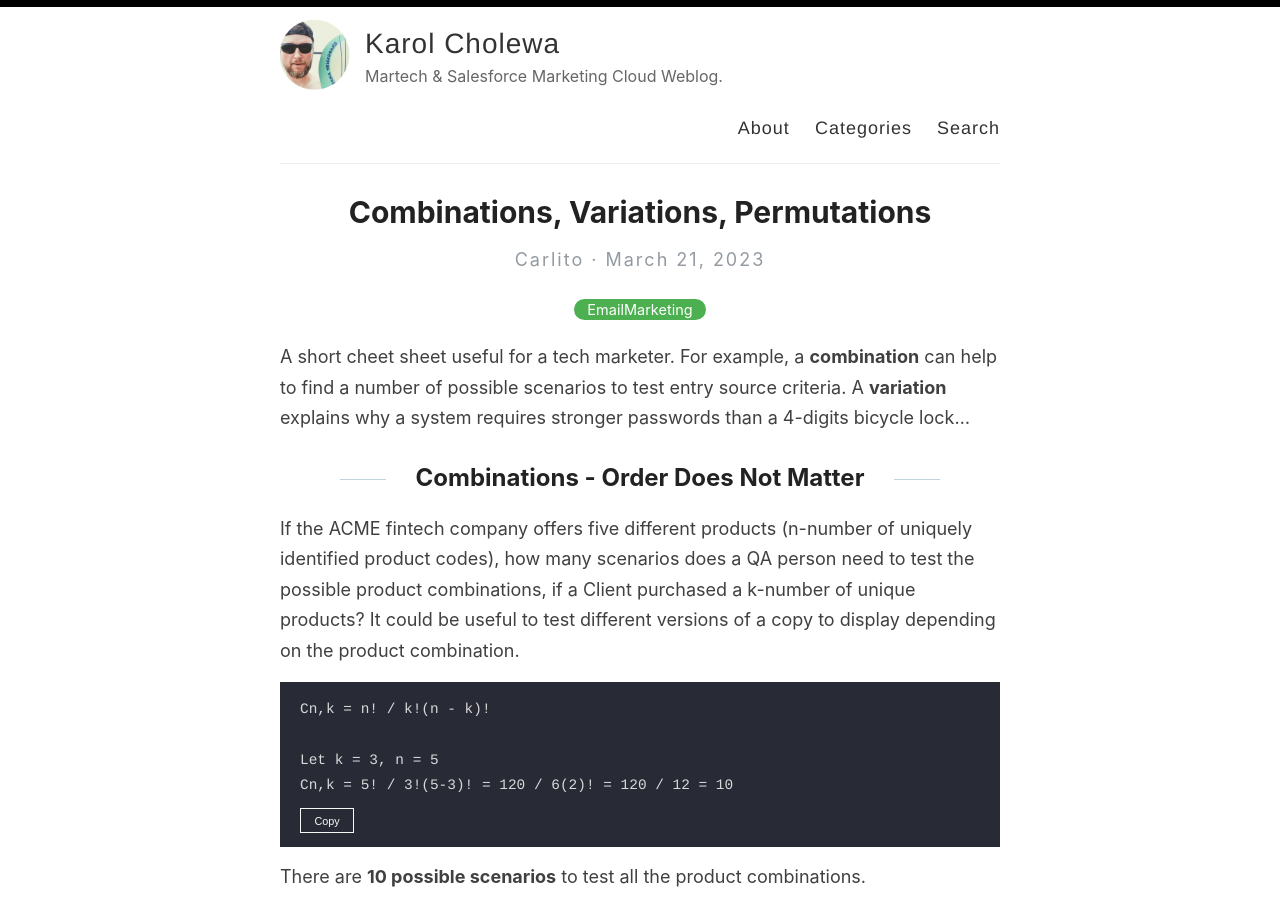
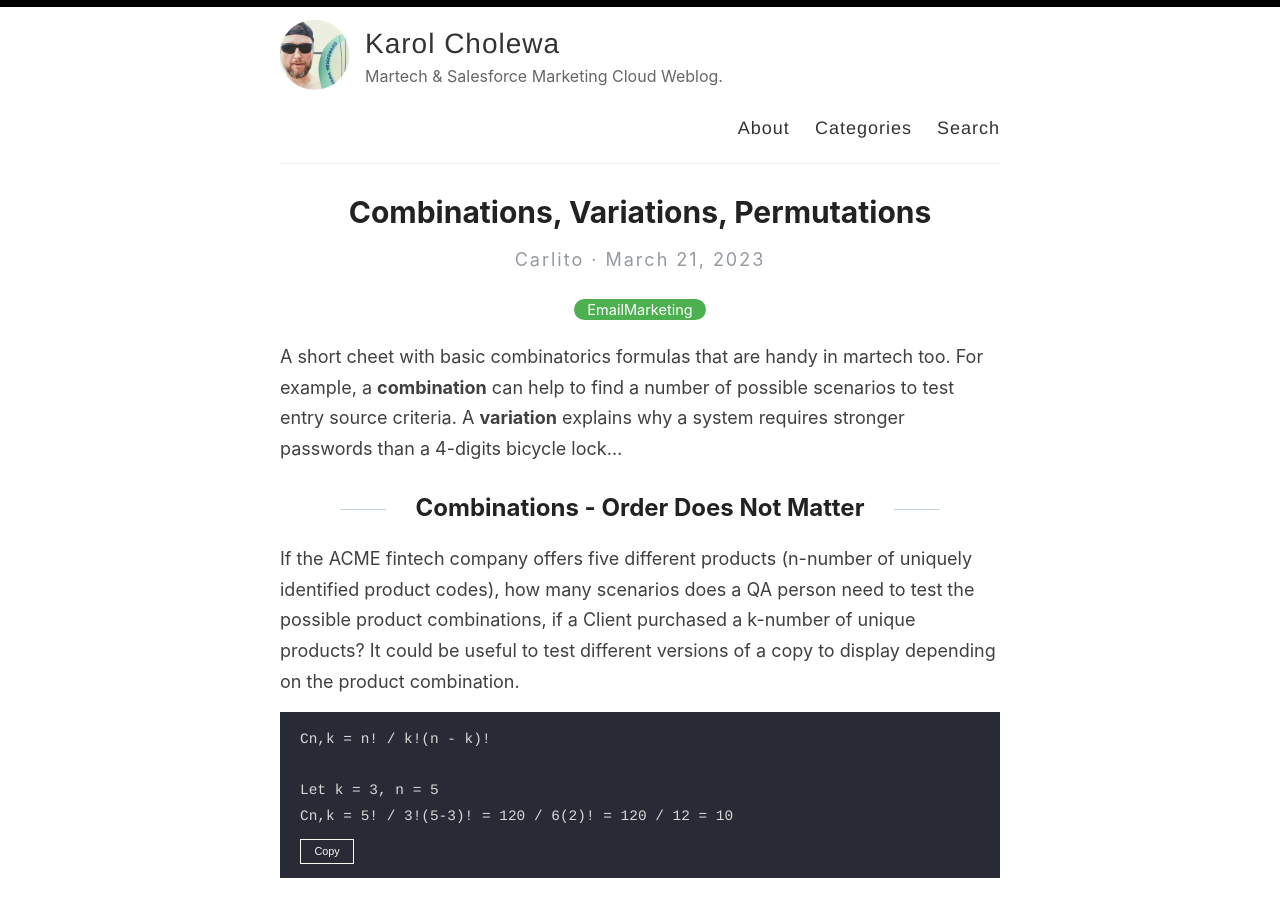
Before and after one commit to karolcholewa/blog, a Jekyll site: the page built from _posts/2023-03-21-combinations-variations-permutations.md, in a window 1280 px wide and 900 px high. Built offline with Jekyll 4.4.1, drawn with Linux system fonts in a browser that asks for light colours.

Commit message:
post updated

```diff
--- a/_posts/2023-03-21-combinations-variations-permutations.md
+++ b/_posts/2023-03-21-combinations-variations-permutations.md
@@ -3,7 +3,7 @@ layout: post
 title: "Combinations, Variations, Permutations"
 categories: [EmailMarketing]
 ---
-A short cheet sheet useful for a tech marketer. For example, a **combination** can help to find a number of possible scenarios to test entry source criteria. A **variation** explains why a system requires stronger passwords than a 4-digits bicycle lock&hellip;
+A short cheet with basic combinatorics formulas that are handy in martech too. For example, a **combination** can help to find a number of possible scenarios to test entry source criteria. A **variation** explains why a system requires stronger passwords than a 4-digits bicycle lock&hellip;
 
 ## Combinations - Order Does Not Matter
 If the ACME fintech company offers five different products (n-number of uniquely identified product codes), how many scenarios does a QA person need to test the possible product combinations, if a Client purchased a k-number of unique products? It could be useful to test different versions of a copy to display depending on the product combination.
```
